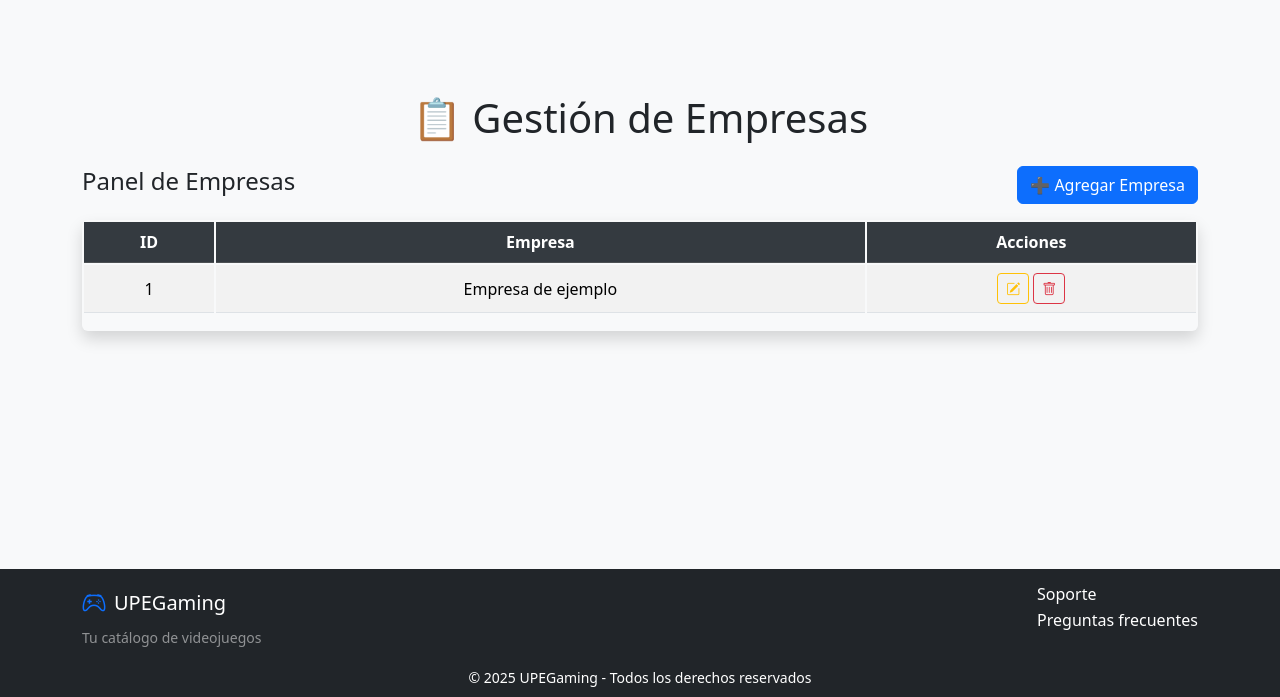
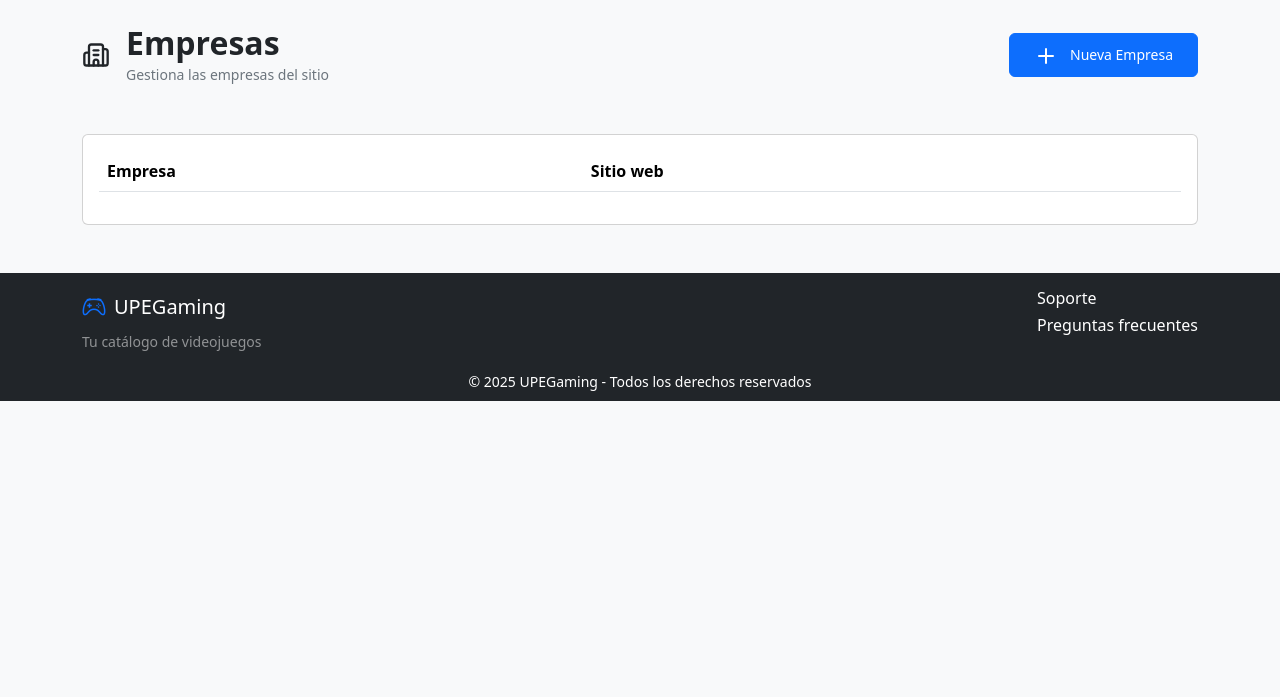
Before and after one commit to TatianaKumichel/Proyecto_Pw_UPE_2025, a PHP site: page /admin-empresas.php in a window 1280 px wide. Shown: the part 103-800 px from the top of the page. Run offline with PHP 8.4, Linux system fonts and the light colour scheme; lists and menus that the app fills with data are empty.

Commit message:
restauro admin-empresas.php

```diff
--- a/admin-empresas.php
+++ b/admin-empresas.php
@@ -1,11 +1,12 @@
 <!DOCTYPE html>
 <html lang="es">
+
 <head>
   <?php
   require "./inc/head.php";
   ?>
   <link rel="stylesheet" href="./css/admin-empresas.css" />
-    <script src="./js/admin-empresas.js" defer></script>
+  <script defer src="./js/admin-empresas.js"></script>
 </head>
 
 <body class="d-flex flex-column min-vh-100 bg-light">
@@ -15,91 +16,131 @@
     ?>
   </header>
 
-    <!-- Espaciador para navbar fija -->
-    <div style="margin-top: 70px"></div>
+  <div class=" container py-4 ">
 
-    <!-- Main content -->
-    <main class="container my-4 flex-fill">
-      <h1 class="mb-4 text-center">📋 Gestión de Empresas</h1>
+    <div class="d-flex flex-column flex-md-row justify-content-between align-items-md-center mb-5 gap-3">
 
-      <div class="d-flex justify-content-between align-items-center mb-3">
-        <h2 class="h4">Panel de Empresas</h2>
-        <button id="btnAgregarEmpresa" class="btn btn-primary">
-          ➕ Agregar Empresa
+      <div class="d-flex align-items-center gap-3">
+        <svg xmlns="http://www.w3.org/2000/svg" width="28" height="28" viewBox="0 0 24 24" fill="none"
+          stroke="currentColor" stroke-width="2" stroke-linecap="round" stroke-linejoin="round"
+          class="lucide lucide-building2-icon lucide-building-2">
+          <path d="M10 12h4" />
+          <path d="M10 8h4" />
+          <path d="M14 21v-3a2 2 0 0 0-4 0v3" />
+          <path d="M6 10H4a2 2 0 0 0-2 2v7a2 2 0 0 0 2 2h16a2 2 0 0 0 2-2V9a2 2 0 0 0-2-2h-2" />
+          <path d="M6 21V5a2 2 0 0 1 2-2h8a2 2 0 0 1 2 2v16" />
+        </svg>
+
+        <div>
+          <h2 class="fw-bold mb-0  titulo">Empresas</h2>
+          <span class="text-secondary small">Gestiona las empresas del sitio</span>
+        </div>
+      </div>
+
+      <div class="d-flex align-items-start align-items-md-center mt-3 mt-md-0">
+        <button id="btnAgregarEmpresa" class="btn btn-primary py-2 px-4">
+          <svg xmlns="http://www.w3.org/2000/svg" width="24" height="24" viewBox="0 0 24 24" fill="none"
+            stroke="currentColor" stroke-width="2" stroke-linecap="round" stroke-linejoin="round"
+            class="lucide lucide-plus">
+            <line x1="12" x2="12" y1="5" y2="19" />
+            <line x1="5" x2="19" y1="12" y2="12" />
+          </svg>
+          <span class="ms-2 small h6">Nueva Empresa</span>
         </button>
       </div>
 
-      <!-- Formulario para nueva empresa -->
-      <form id="formEmpresa" class="d-none mb-4">
-        <div class="row g-2 align-items-end">
-          <div class="col-md-6">
-            <label for="nombreEmpresa" class="form-label"
-              >Nombre de la Empresa</label
-            >
-            <input
-              type="text"
-              id="nombreEmpresa"
-              class="form-control"
-              placeholder="Ej: Ubisoft, Nintendo..."
-              required
-            />
     </div>
-          <div class="col-md-6 text-end">
-            <button type="submit" class="btn btn-success">💾 Guardar</button>
-            <button
-              type="button"
-              id="cancelarEmpresa"
-              class="btn btn-secondary"
-            >
+
+
+    <!-- tabla de empresas -->
+    <div id="cardEmpresas" class="card p-3">
+      <table class="table align-middle">
+        <thead>
+          <tr>
+            <th>Empresa</th>
+            <th>Sitio web</th>
+            <th> </th>
+          </tr>
+        </thead>
+        <tbody id="tablaEmpresas">
+
+        </tbody>
+      </table>
+
+    </div>
+  </div>
+
+  <div class="modal fade" id="modalNuevaEmpresa">
+    <div class="modal-dialog modal-dialog-centered">
+      <div class="modal-content">
+        <div class="modal-header">
+          <h5 class="modal-title">Nueva Empresa</h5>
+          <button type="button" class="btn-close" data-bs-dismiss="modal" aria-label="Cerrar"></button>
+        </div>
+
+        <form id="formEmpresa">
+          <div class="modal-body">
+            <p class="text-muted" id="descripcionForm">Ingresa una empresa desarrolladora</p>
+
+            <div class="mb-3">
+              <label for="nombreEmpresa" class="form-label">Nombre de la Empresa</label>
+              <input type="text" id="nombreEmpresa" class="form-control" placeholder="Ej: Ubisoft, Nintendo..." />
+              <div class="valid-feedback"></div>
+              <div id="ErrornombreEmpresa" class="invalid-feedback"></div>
+            </div>
+            <div class="mb-3">
+              <label for="sitioWeb" class="form-label">Sitio Web</label>
+              <input type="text" id="sitioWeb" class="form-control" placeholder="https://www.ubisoft.com/" />
+              <div class="valid-feedback"></div>
+              <div id="ErrorsitioWeb" class="invalid-feedback"></div>
+
+            </div>
+          </div>
+          <div class="modal-footer">
+            <button type="button" class="btn btn-light" data-bs-dismiss="modal">Cancelar</button>
+            <button type="submit" class="btn btn-dark" id="btnGuardarEmpresa">Guardar</button>
+          </div>
+
+        </form>
+      </div>
+    </div>
+  </div>
+
+
+  <div class="modal fade" id="modalEliminarEmpresa">
+    <div class="modal-dialog modal-dialog-centered">
+      <div class="modal-content">
+        <div class="modal-header">
+          <h5 class="modal-title">Eliminar</h5>
+          <button type="button" class="btn-close" data-bs-dismiss="modal" aria-label="Cerrar"></button>
+        </div>
+        <div class="modal-body">
+          ¿Estás seguro de que deseas eliminar esta Empresa? Esta acción no se
+          puede deshacer.
+        </div>
+        <div class="modal-footer">
+          <button type="button" class="btn btn-secondary" data-bs-dismiss="modal">
             Cancelar
+          </button>
+          <button type="button" class="btn btn-danger" id="btnConfirmarEliminar">
+            Eliminar
           </button>
         </div>
       </div>
-      </form>
+    </div>
+  </div>
 
-      <!-- Tabla de empresas -->
-      <div class="table-responsive shadow rounded">
-        <table class="table table-striped align-middle text-center">
-          <thead class="table-dark">
-            <tr>
-              <th>ID</th>
-              <th>Empresa</th>
-              <th>Acciones</th>
-            </tr>
-          </thead>
-          <tbody id="tablaEmpresas">
-            <tr>
-              <td>1</td>
-              <td>Empresa de ejemplo</td>
-              <td>
-                <div class="d-flex justify-content-center gap-1">
-                  <button
-                    class="btn btn-outline-warning btn-sm btn-editar"
-                    data-bs-toggle="tooltip"
-                    title="Editar"
-                  >
-                    <i class="bi bi-pencil-square"></i>
-                  </button>
-                  <button
-                    class="btn btn-outline-danger btn-sm btn-eliminar"
-                    data-bs-toggle="tooltip"
-                    title="Eliminar"
-                  >
-                    <i class="bi bi-trash"></i>
-                  </button>
-                </div>
-              </td>
-            </tr>
-          </tbody>
-        </table>
-      </div>
-    </main>
+
 
   <footer class="bg-dark text-white mt-4 pt-3 pb-2">
     <?php
     require "./inc/footer.php";
     ?>
   </footer>
+  <?php
+  include './componentes/modal_exito.php';
+  include './componentes/modal_error.php';
+  ?>
+</body>
 
-  </body>
 </html>
```
Lines whose indentation alone changed are shown as unchanged.
